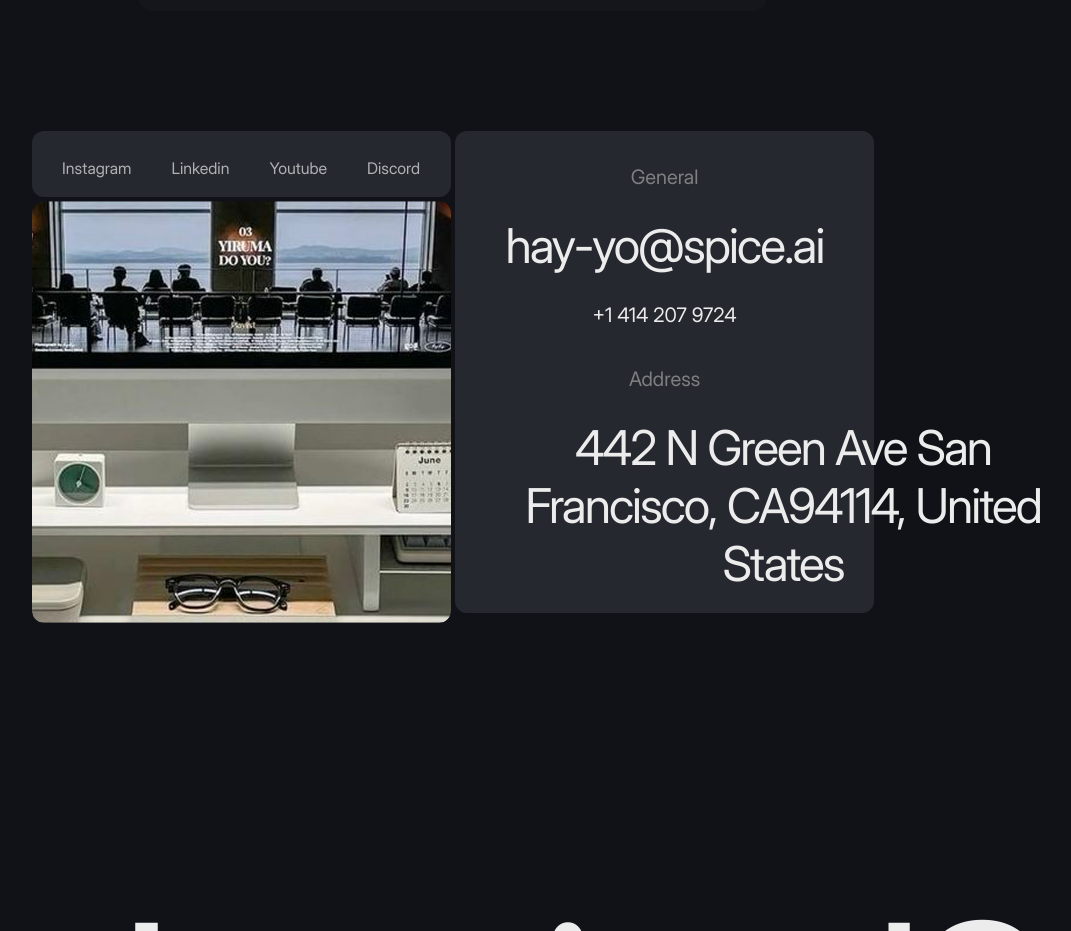
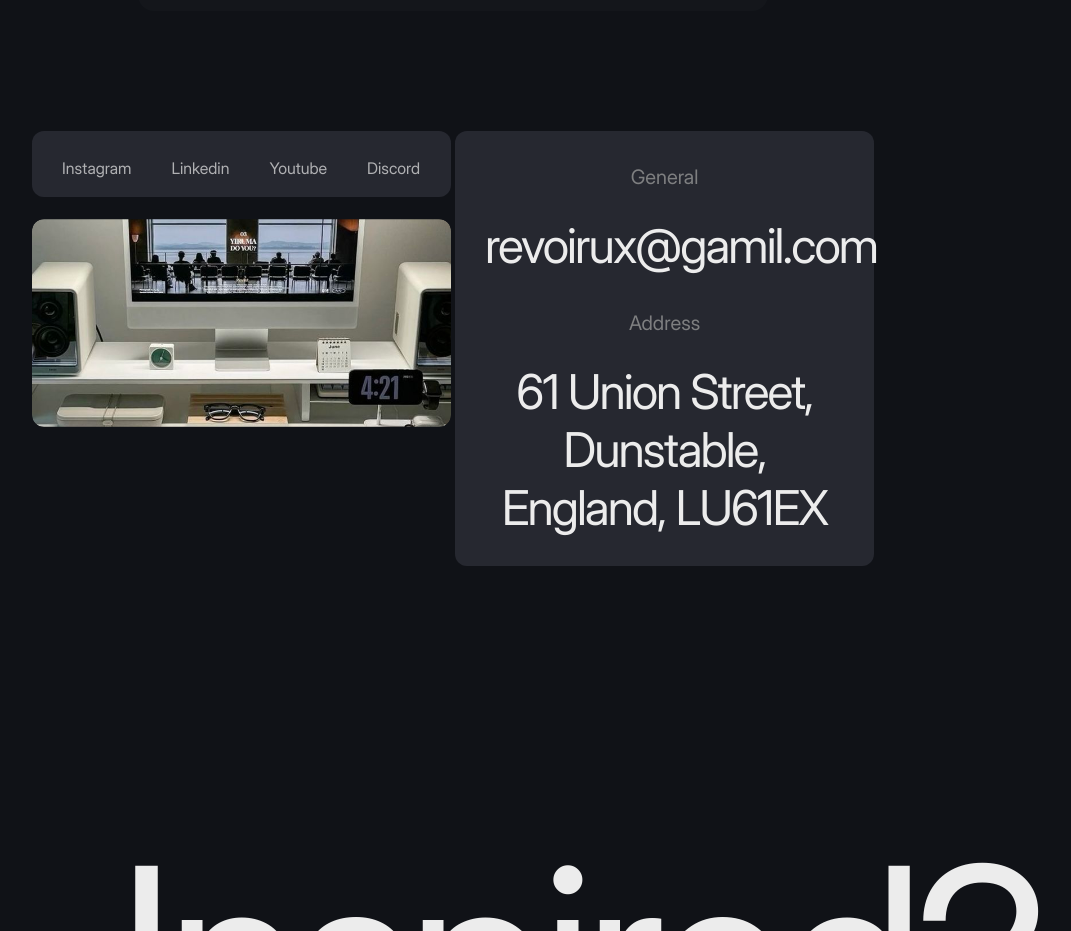
Before and after one commit to Nafizgsr/Revoirx-Website, a React (Vite) app: page /contact-us in a window 1280 px wide. Shown: the part 1260-2191 px from the top of the page, without its empty margins (187-1258 px from the left). Built offline with nearby package versions, Linux system fonts and the light colour scheme; a web font is replaced by a local one.

Commit message:
navbar new push 6

```diff
--- a/package.json
+++ b/package.json
@@ -10,12 +10,16 @@
     "preview": "vite preview"
   },
   "dependencies": {
+    "babel-runtime": "^6.26.0",
     "bootstrap": "^5.3.6",
     "motion": "^12.18.1",
     "react": "^19.1.0",
     "react-dom": "^19.1.0",
     "react-multi-carousel": "^2.8.6",
-    "react-router-dom": "^7.6.0"
+    "react-router-dom": "^7.6.0",
+    "react-typewriter-effect": "^1.1.0",
+    "react-typing-animation": "^1.6.2",
+    "typewriter-effect": "^2.22.0"
   },
   "devDependencies": {
     "@eslint/js": "^9.25.0",
--- a/src/components/Contact-Us-page/Components/Contact-us-address/ContactUsAddress.css
+++ b/src/components/Contact-Us-page/Components/Contact-us-address/ContactUsAddress.css
@@ -40,9 +40,13 @@
     background: #262830;
 }
 
+.address-card{
+  min-height: 435px;
+}
+
 .contact-us-address-img {
   width: 100%;
-  height: 422px;
+  height: inherit;
   border-radius: 12px;
   overflow: hidden; /* Ensures the image respects border-radius */
 }
@@ -131,7 +135,7 @@
 }
 
 .contact-us-address-div-3-address-box{
-    width: 596px;
+    max-width: 596px;
     margin-left: auto;
     margin-right: auto;
 }
--- a/src/components/Contact-Us-page/Components/Contact-us-address/ContactUsAddress.jsx
+++ b/src/components/Contact-Us-page/Components/Contact-us-address/ContactUsAddress.jsx
@@ -20,13 +20,13 @@ const ContactUsAddress = () =>{
                     </div>
                 </div>
                 <div class="contact-us-address-div3">
-                    <div className="contact-us-address-card text-center" style={{ height: "auto%" }}>
+                    <div className="contact-us-address-card address-card text-center" style={{ height: "auto%" }}>
                         <p className="contact-us-address-div-3-card-sub-heading extra-margin">General</p>
-                        <p className="contact-us-address-div-3-card-email">hay-yo@spice.ai</p>
-                        <p className="contact-us-address-div-3-card-number">+1 414 207 9724</p>
+                        <p className="contact-us-address-div-3-card-email">revoirux@gamil.com</p>
+                        {/* <p className="contact-us-address-div-3-card-number">+1 414 207 9724</p> */}
                         <p className="contact-us-address-div-3-card-sub-heading address-extra-margin">Address</p>
                         <div className="contact-us-address-div-3-address-box">
-                            <p className="contact-us-address-div-3-address">442 N Green Ave San Francisco, CA94114, United States</p>
+                            <p className="contact-us-address-div-3-address">61 Union Street, Dunstable, England, LU61EX</p>
                         </div>
                     </div>
                 </div>
--- a/src/components/Home-page/components/Intro/Intro.jsx
+++ b/src/components/Home-page/components/Intro/Intro.jsx
@@ -1,4 +1,5 @@
 import './Intro.css';
+import Typing from 'react-typing-animation';
 const Intro =  ()=>{
     return (
         <div className="intro-main-container">
```
Also changed, not shown: 1 other file (tests, documents, lock files or other folders).
